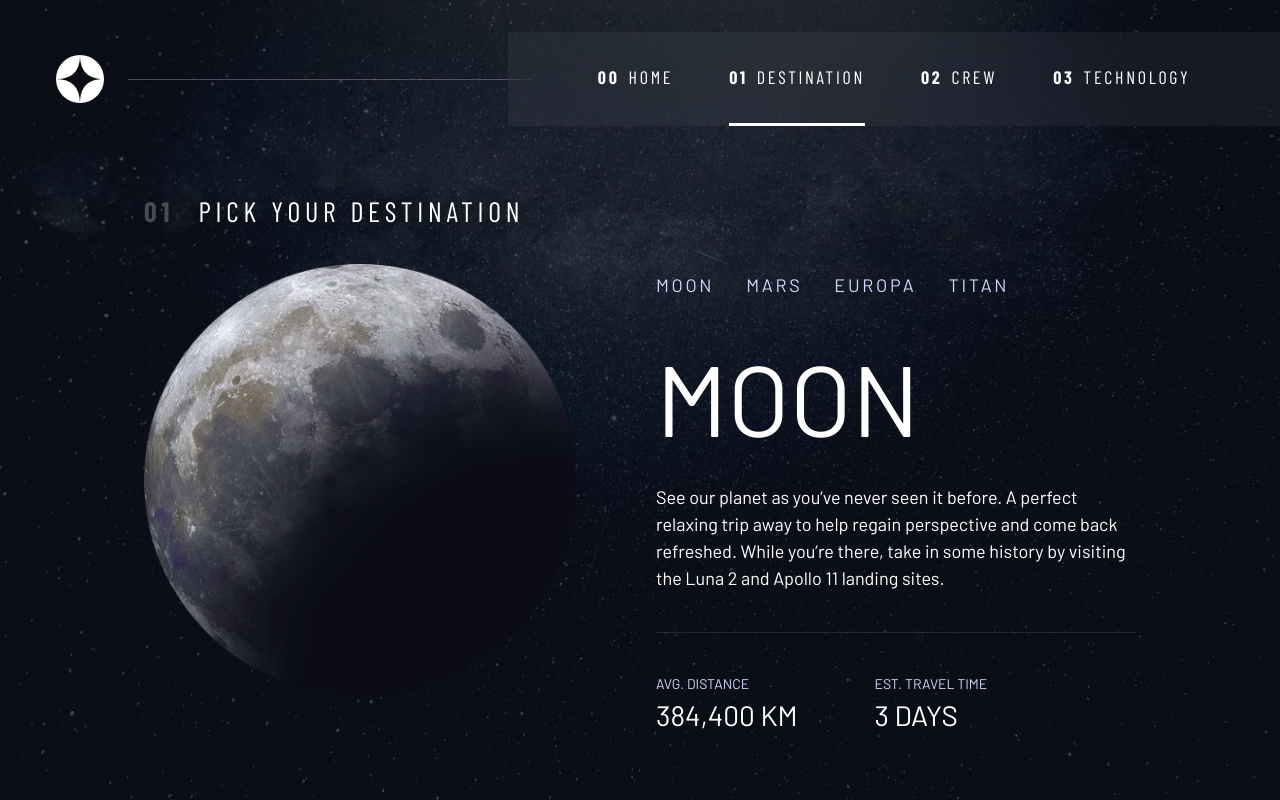
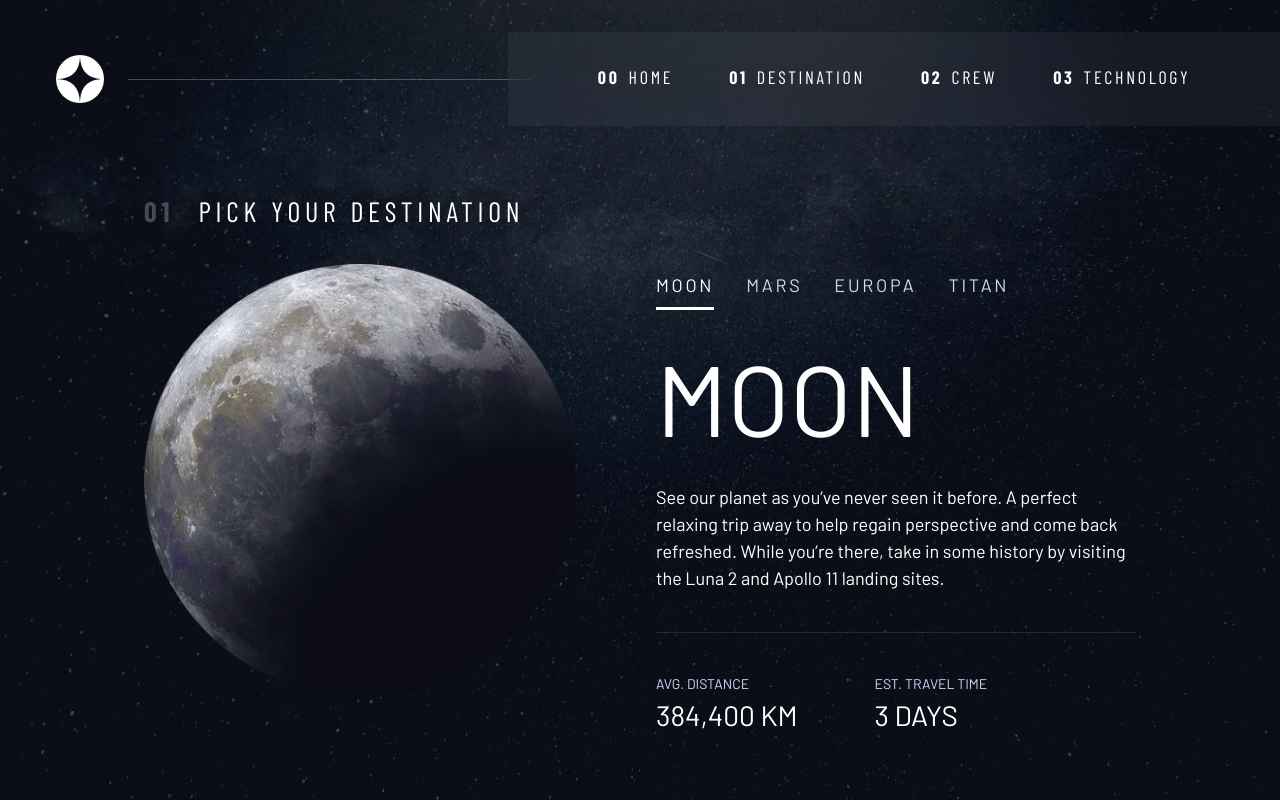
Before and after one commit to Levis155/space-tourism-website-v2, a Next.js app: page /destination in a window 1280 px wide. Built offline with nearby package versions, Linux system fonts and the light colour scheme; a web font is replaced by a local one.

Commit message:
Implement active state classes for the tablist buttons

```diff
--- a/app/destination/TabList.tsx
+++ b/app/destination/TabList.tsx
@@ -1,6 +1,7 @@
 "use client";
 
-import { useRouter } from "next/navigation";
+import classNames from "classnames";
+import { useRouter, useSearchParams } from "next/navigation";
 
 export const destinations = [
   { label: "Moon", index: 0 },
@@ -11,6 +12,8 @@
 
 const TabList = () => {
   const router = useRouter();
+  const searchParams = useSearchParams();
+  const name = searchParams.get("name") ?? "Moon";
 
   return (
     <div
@@ -21,7 +24,11 @@
       {destinations.map((destination) => (
         <button
           key={destination.index}
-          className="uppercase ff-sans-cond text-accent letter-spacing-2"
+          className={`uppercase ff-sans-cond text-accent letter-spacing-2 ${classNames(
+            {
+              "underline-indicator-selected": destination.label === name,
+            }
+          )}`}
           onClick={() => {
             const query =
               destination.label === "Moon" ? "" : `?name=${destination.label}`;
--- a/app/destination/page.tsx
+++ b/app/destination/page.tsx
@@ -8,8 +8,13 @@
   const searchParams = useSearchParams();
   const name = searchParams.get("name") ?? "Moon";
 
-  const destinationIndex =
-    destinations.find((d) => d.label === name)?.index ?? 0;
+  let destinationIndex = 0;
+
+  const match = destinations.find((destination) => destination.label === name);
+
+  if (match) {
+    destinationIndex = match.index;
+  }
 
   return (
     <main id="main" className="grid-container grid-container--destination flow">
--- a/app/globals.css
+++ b/app/globals.css
@@ -424,13 +424,11 @@
   background-color: transparent;
 }
 
-.underline-indicators > *:hover,
-.underline-indicators > *:focus {
+.underline-indicators > *:hover {
   border-color: hsl(var(--clr-white) / 0.5);
 }
 
-.underline-indicators > .active,
-.underline-indicators > [aria-selected="true"] {
+.underline-indicator-selected {
   color: hsl(var(--clr-white) / 1);
   border-color: hsl(var(--clr-white) / 1);
 }
```
